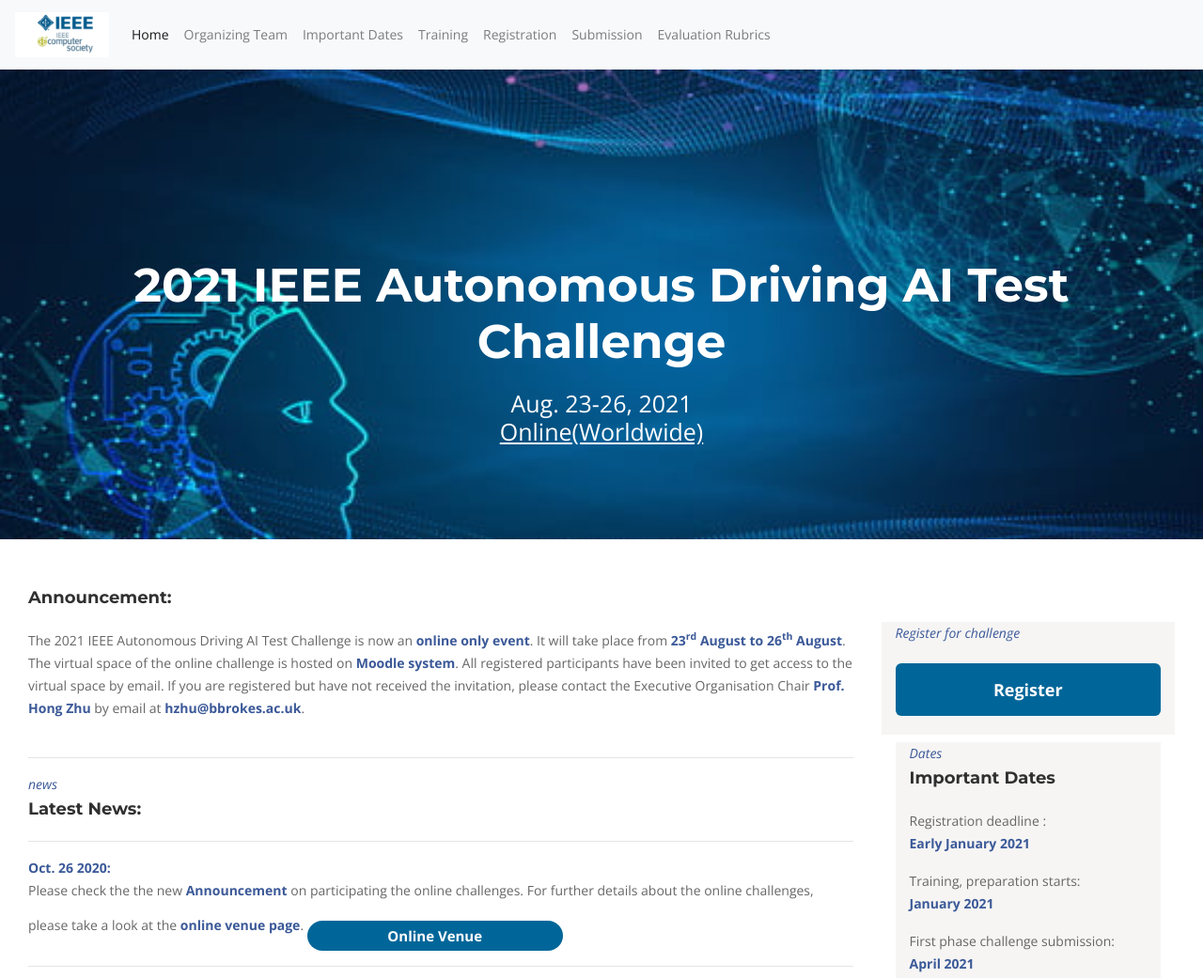
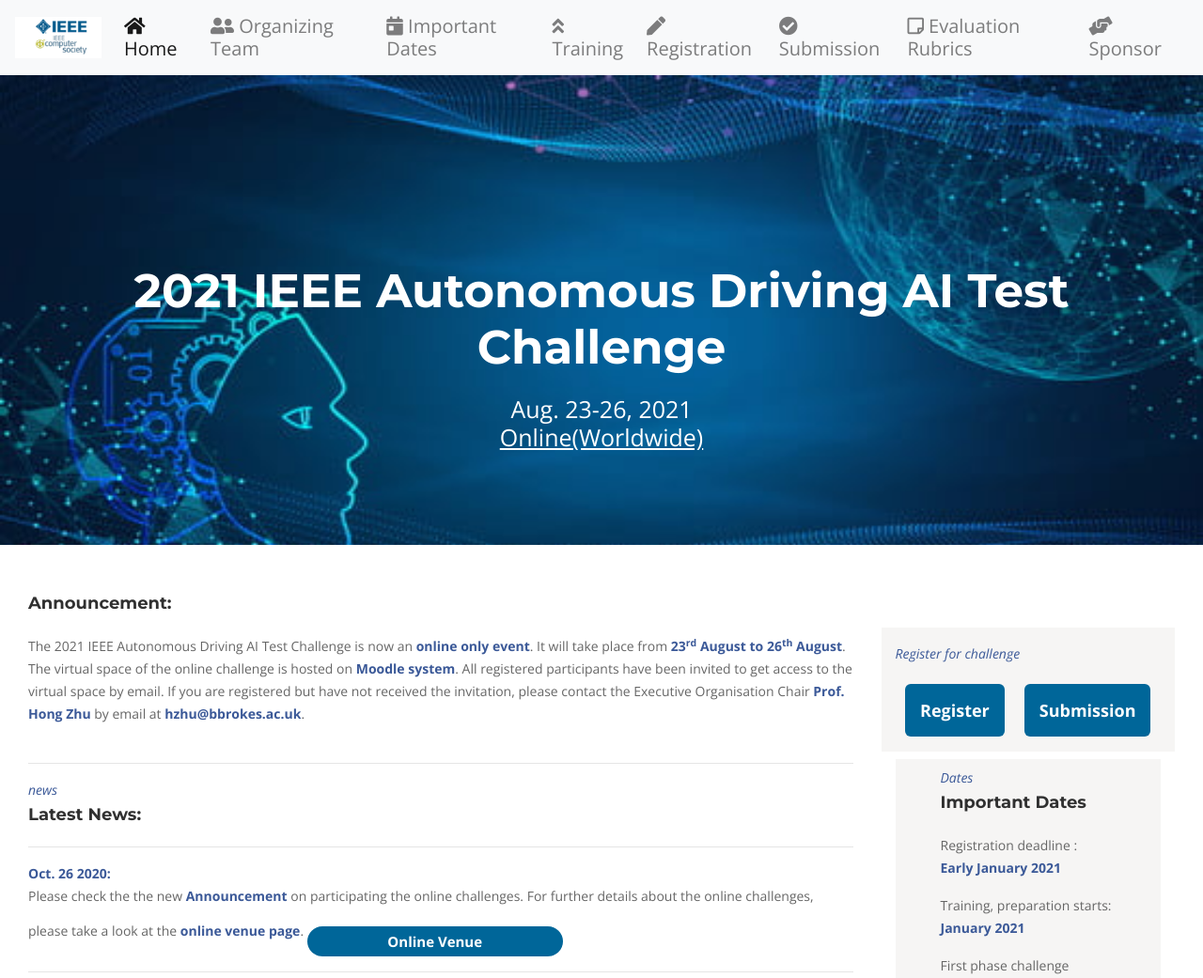
Before and after one commit to vaibhav7920/ai-challenge, a plain HTML site: page public/index.html in a window 1280 px wide. Shown: the top 1041 px of the page at 94% size. Drawn offline with nearby package versions, Linux system fonts and the light colour scheme; a script that the page names is missing.

Commit message:
nav icons

```diff
--- a/public/css/responsive.css
+++ b/public/css/responsive.css
@@ -103,9 +103,7 @@
     }
 
     /*===ABout ===============*/
-    .about-box {
-        margin-bottom: 30px;
-    }
+
 
     /*=========feature========*/
     .feature-box {
@@ -160,9 +158,6 @@
     }
 
     /*===ABout ===============*/
-    .about-box {
-        margin-bottom: 30px;
-    }
 
     /*=========feature========*/
     .feature-box {
--- a/public/css/theme.css
+++ b/public/css/theme.css
@@ -278,8 +278,8 @@
     border-radius:6px;
     background-color:#006699;
     color: white;
-    margin-bottom: 20px;
-    width: 100%;
+
+
 }
 .btn-index {
     padding: 15px 15px;
--- a/public/index.html
+++ b/public/index.html
@@ -76,30 +76,30 @@
     </button>
 
     <div class="collapse navbar-collapse" id="navbarSupportedContent">
-        <ul class="navbar-nav mr-auto">
+        <ul class="navbar-nav mr-auto h5">
             <li class="nav-item active">
-                <a class="nav-link active" href="#">Home <span class="sr-only">(current)</span></a>
+                <a class="nav-link active" href="#"><i class="fas fa-home"></i> Home</a>
             </li>
             <li class="nav-item">
-                <a class="nav-link" href="organisers.html">Organizing Team</a>
+                <a class="nav-link" href="organisers.html"><i class="fas fa-user-friends"></i> Organizing Team</a>
             </li>
             <li class="nav-item">
-                <a class="nav-link" href="#importantDates">Important Dates</a>
+                <a class="nav-link" href="#importantDates"><i class="fas fa-calendar-day"></i> Important Dates</a>
             </li>
             <li class="nav-item">
-                <a class="nav-link" href="#">Training</a>
+                <a class="nav-link" href="#"><i class="fas fa-angle-double-up"></i> Training</a>
             </li>
             <li class="nav-item">
-                <a class="nav-link" href="#">Registration</a>
+                <a class="nav-link" href="#"><i class="fas fa-pen"></i> Registration</a>
             </li>
             <li class="nav-item">
-                <a class="nav-link" href="#">Submission</a>
+                <a class="nav-link" href="#"><i class="fas fa-check-circle"></i> Submission</a>
             </li>
             <li class="nav-item">
-                <a class="nav-link" href="#">Evaluation Rubrics</a>
+                <a class="nav-link" href="#"><i class="far fa-sticky-note"></i> Evaluation Rubrics</a>
             </li>
             <li class="nav-item">
-                <a class="nav-link" href="#"></a>
+                <a class="nav-link" href="#"><i class="fas fa-hands-helping"></i> Sponsor</a>
             </li>
             <!-- <li class="nav-item dropdown">
               <a class="nav-link dropdown-toggle" href="#" id="navbarDropdown" role="button" data-toggle="dropdown" aria-haspopup="true" aria-expanded="false">
@@ -381,18 +381,24 @@
     <a class="anchor"></a>
 
     <div class="col-md-3 p-0">
-        <div class="about-box  col-lg-12 col-md-12 col-sm-12 col-xs-12 spacer" style="background: #f6f5f4">
+        <div class="about-box py-3  col-md-12 spacer" style="background: #f6f5f4">
             <p class="sub">Register for challenge</p>
             <!--this is the submit button-->
-            <a id="submitButton" type="button" class="btn btn-xl submit-btn-background" target="_blank" ,
-               onclick="alertFunction()">
-                Register
-            </a>
+            <div class="d-flex justify-content-around">
+                <a id="submitButton" type="button" class="btn btn-xl submit-btn-background" target="_blank" ,
+                   onclick="alertFunction()">
+                    Register
+                </a>
+                <a id="submitButton" type="button" class="btn btn-xl submit-btn-background" target="_blank" ,
+                   onclick="alertFunction()">
+                    Submission
+                </a>
+            </div>
         </div>
 
         <div id="importantDates" class="container">
 
-            <div class="about-box col-lg-12 col-md-12 col-sm-12 col-xs-12"
+            <div class="about-box px-5 py-2"
                  style="background: #f6f5f4; margin-top: 0.5rem;">
                 <p class="sub">Dates</p>
                 <h4>Important Dates</h4>
@@ -426,7 +432,7 @@
                 <h4>Sponsored By</h4>
                 <img src="images/ieeeSponsor.png" alt="" class="img-responsive center-block">
             </div>
-            <div class="about-box col-lg-12 col-md-12 col-sm-12 col-xs-12 spacer" style="background: #f6f5f4">
+            <div class="about-box px-5 py-2 spacer" style="background: #f6f5f4">
                 <p class="sub">Contacts</p>
                 <h4>Contacts:</h4>
                 <p>
@@ -471,8 +477,6 @@
                 <p>Copyright &copy; IEEE BIG DATA SERVICE 2021</p>
             </div>
         </div>
-        </div>
-        </div>
     </section>
 </footer>
 
```
Also changed, not shown: public/organisers.html (+15 -22 lines).
